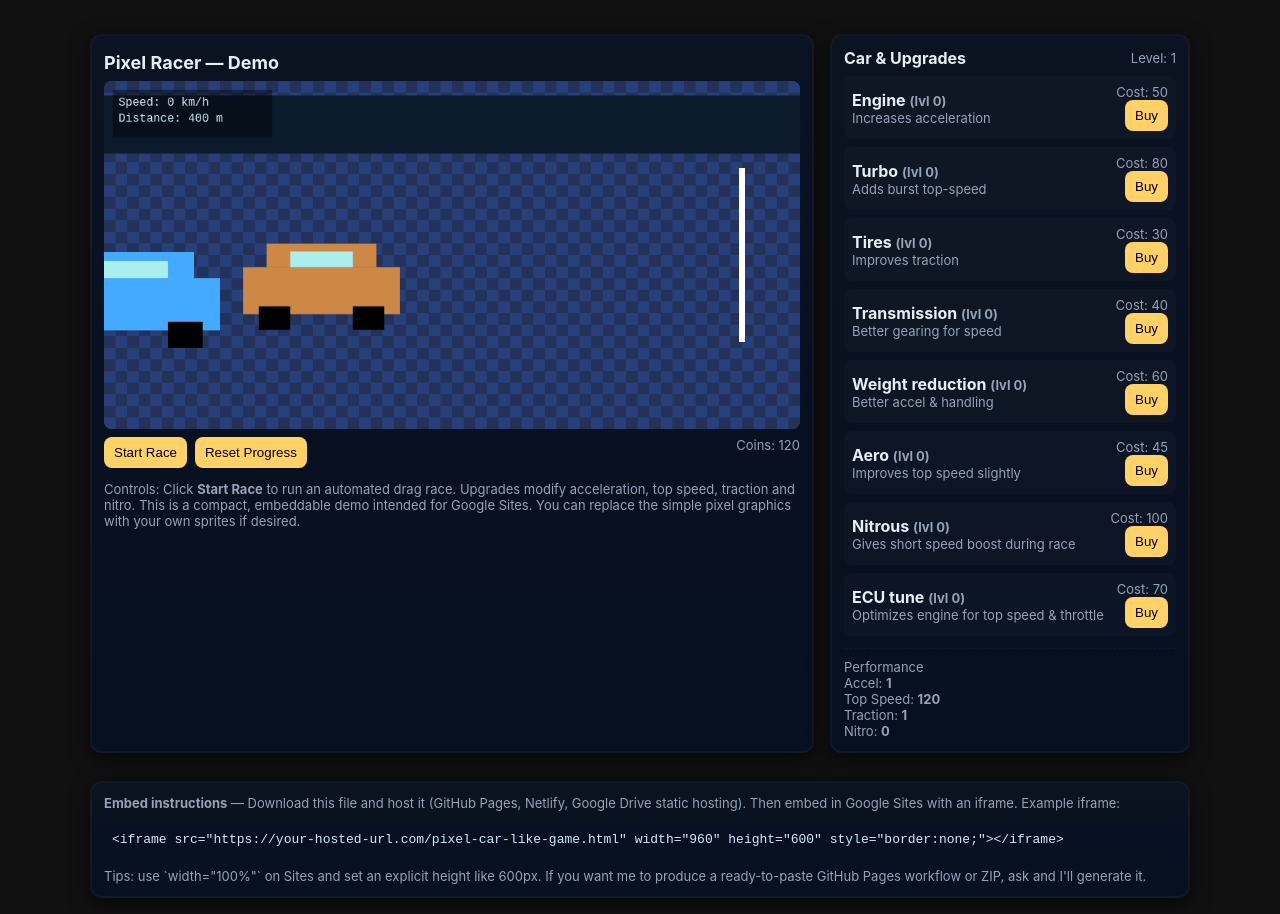
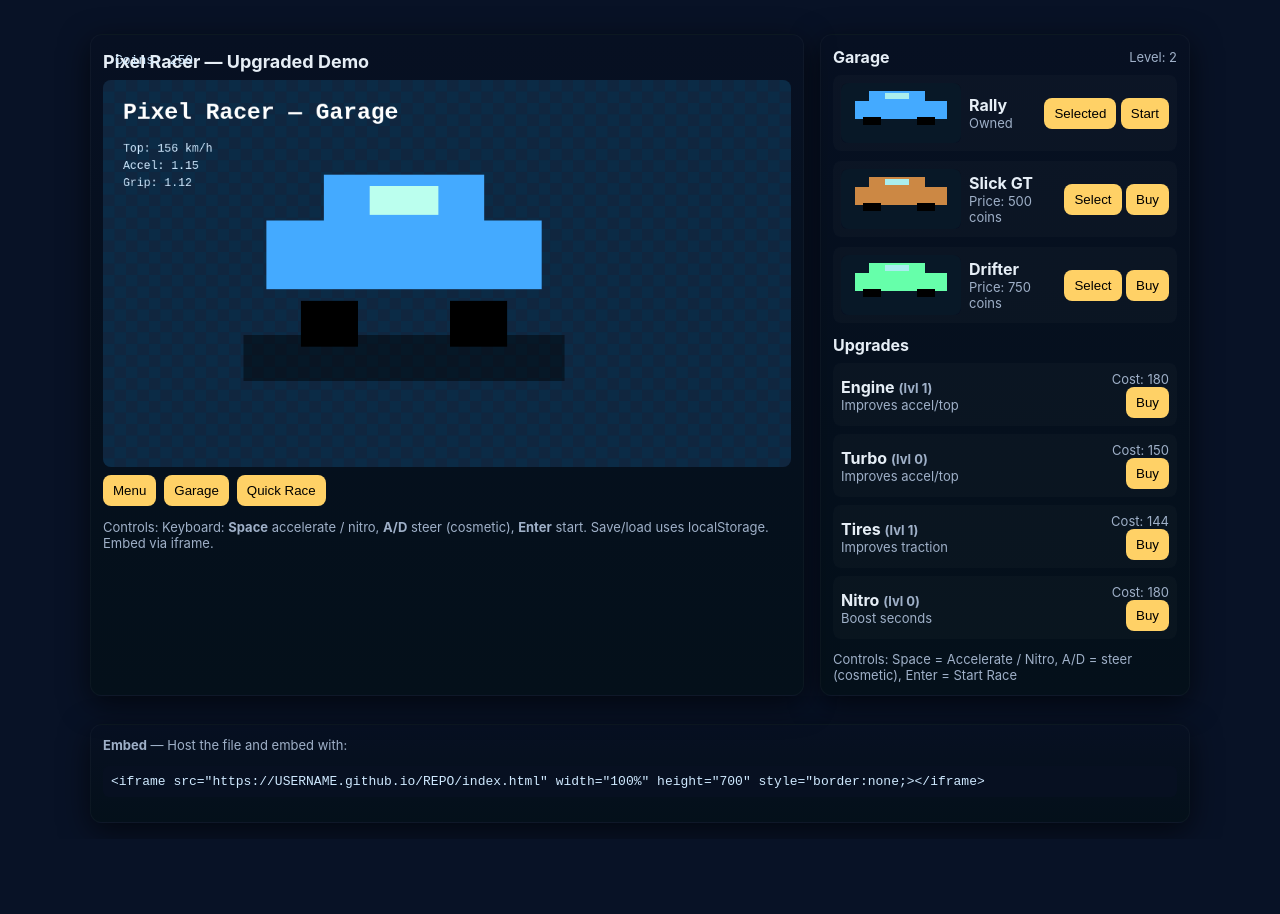
Before and after one commit to willreco1-cpu/pixelracer, a plain HTML site: page index.html in a window 1280 px wide. After the commit the page ends 839 px from the top, so only its background shows below. Drawn offline with Linux system fonts and the light colour scheme.

Commit message:
Update index.html

```diff
--- a/index.html
+++ b/index.html
@@ -3,244 +3,259 @@
 <head>
   <meta charset="utf-8" />
   <meta name="viewport" content="width=device-width,initial-scale=1" />
-  <title>Pixel Racer — lightweight HTML5 game</title>
+  <title>Pixel Racer — Upgraded</title>
   <style>
-    :root{--bg:#111;--panel:#0f1720;--accent:#ffd166;--muted:#94a3b8}
-    html,body{height:100%;margin:0;font-family:Inter, system-ui, -apple-system, 'Segoe UI', Roboto, 'Helvetica Neue', Arial;color:#e6eef6;background:var(--bg)}
-    .wrap{max-width:1100px;margin:18px auto;padding:16px;display:grid;grid-template-columns:1fr 360px;gap:16px}
-    .card{background:linear-gradient(180deg,#0b1220, #071021);border:2px solid rgba(255,255,255,0.03);padding:12px;border-radius:12px;box-shadow:0 6px 20px rgba(0,0,0,0.6)}
-    canvas{width:100%;height:auto;display:block;border-radius:8px;background:#445}
+    :root{--bg:#081226;--panel:#0b1220;--accent:#ffd166;--muted:#9fb0c8}
+    html,body{height:100%;margin:0;font-family:Inter, system-ui, -apple-system,'Segoe UI',Roboto,Arial;color:#e6eef6;background:var(--bg)}
+    .wrap{max-width:1100px;margin:18px auto;padding:16px;display:grid;grid-template-columns:1fr 370px;gap:16px}
+    .card{background:linear-gradient(180deg,#071022,#04101a);border:1px solid rgba(255,255,255,0.03);padding:12px;border-radius:12px;box-shadow:0 8px 30px rgba(0,0,0,0.6)}
+    canvas{width:100%;height:auto;display:block;border-radius:8px;background:#091427}
     h1{margin:4px 0 8px;font-size:18px}
     .controls{display:flex;gap:8px;margin-top:8px}
     button{background:var(--accent);border:none;padding:8px 10px;border-radius:8px;cursor:pointer}
+    .small{font-size:13px;color:var(--muted)}
     .upgrades{margin-top:8px;display:flex;flex-direction:column;gap:8px}
     .upgrade{display:flex;justify-content:space-between;align-items:center;padding:8px;background:rgba(255,255,255,0.02);border-radius:8px}
-    .small{font-size:13px;color:var(--muted)}
+    .menu{display:flex;flex-direction:column;gap:8px}
+    .menu button{background:transparent;border:1px solid rgba(255,255,255,0.06);padding:12px;border-radius:10px;color:#dbeeff;text-align:left}
+    .menu .active{border-color:var(--accent);box-shadow:0 6px 20px rgba(255,209,102,0.06)}
+    .garage-list{display:flex;flex-direction:column;gap:10px;margin-top:8px}
+    .car-card{display:flex;align-items:center;gap:8px;padding:8px;border-radius:8px;background:rgba(255,255,255,0.02)}
     .stat{font-weight:700}
     footer{grid-column:1/-1;color:var(--muted);font-size:13px;margin-top:12px}
+    .hud{position:absolute;left:24px;top:18px;color:#cfe9ff;font-family:monospace}
   </style>
 </head>
 <body>
   <div class="wrap">
-    <div class="card">
-      <h1>Pixel Racer — Demo</h1>
-      <canvas id="game" width="960" height="480"></canvas>
+    <div class="card" style="position:relative;overflow:hidden">
+      <h1>Pixel Racer — Upgraded Demo</h1>
+      <canvas id="game" width="960" height="540"></canvas>
       <div class="controls">
-        <button id="startBtn">Start Race</button>
-        <button id="resetBtn">Reset Progress</button>
+        <button id="btnMenu">Menu</button>
+        <button id="btnGarage">Garage</button>
+        <button id="btnRace">Quick Race</button>
         <div style="flex:1"></div>
-        <div class="small">Coins: <span id="coins">0</span></div>
+        <div class="small hud">Coins: <span id="coins">0</span></div>
       </div>
-      <p class="small">Controls: Click <strong>Start Race</strong> to run an automated drag race. Upgrades modify acceleration, top speed, traction and nitro. This is a compact, embeddable demo intended for Google Sites. You can replace the simple pixel graphics with your own sprites if desired.</p>
+      <p class="small">Controls: Keyboard: <strong>Space</strong> accelerate / nitro, <strong>A/D</strong> steer (cosmetic), <strong>Enter</strong> start. Save/load uses localStorage. Embed via iframe.</p>
     </div>
 
     <div class="card">
-      <div style="display:flex;justify-content:space-between;align-items:center"><strong>Car & Upgrades</strong><span class="small">Level: <span id="carLevel">1</span></span></div>
-      <div class="upgrades" id="upgrades"></div>
-      <div style="margin-top:12px;border-top:1px dashed rgba(255,255,255,0.03);padding-top:10px">
-        <div class="small">Performance
-          <div>Accel: <span id="statAccel" class="stat">1.00</span></div>
-          <div>Top Speed: <span id="statTop" class="stat">120</span></div>
-          <div>Traction: <span id="statGrip" class="stat">1.00</span></div>
-          <div>Nitro: <span id="statNitro" class="stat">0</span></div>
-        </div>
-      </div>
+      <div id="uiArea"></div>
     </div>
 
     <footer class="card">
-      <strong>Embed instructions</strong> — Download this file and host it (GitHub Pages, Netlify, Google Drive static hosting). Then embed in Google Sites with an iframe. Example iframe:
-      <pre style="background:#071021;padding:8px;border-radius:6px;color:#cfe9ff;overflow:auto">&lt;iframe src="https://your-hosted-url.com/pixel-car-like-game.html" width="960" height="600" style="border:none;"&gt;&lt;/iframe&gt;</pre>
-      Tips: use `width="100%"` on Sites and set an explicit height like 600px. If you want me to produce a ready-to-paste GitHub Pages workflow or ZIP, ask and I'll generate it.
+      <strong>Embed</strong> — Host the file and embed with:
+      <pre style="background:#071021;padding:8px;border-radius:6px;color:#cfe9ff;overflow:auto">&lt;iframe src="https://USERNAME.github.io/REPO/index.html" width="100%" height="700" style="border:none;&gt;&lt;/iframe&gt;</pre>
     </footer>
   </div>
 
 <script>
-  // --- Simple pixel-style drag-racer demo with upgrades ---
+// -----------------------------
+// Pixel Racer — Upgraded Single-file Game
+// Features: Menu system, Garage, Quick Race, Multiple cars, upgrades, save
+// -----------------------------
+
 const canvas = document.getElementById('game');
-  const ctx = canvas.getContext('2d');
-  ctx.imageSmoothingEnabled = false; // pixelated look
+const ctx = canvas.getContext('2d'); ctx.imageSmoothingEnabled = false;
+const uiArea = document.getElementById('uiArea');
+const coinsEl = document.getElementById('coins');
+const SAVE_KEY = 'pixel_racer_upgraded_v1';
 
-  // Game state persisted to localStorage
-  const SAVE_KEY = 'pixel_racer_demo_v1';
+// ----- Game state -----
 let state = {
-    coins: 120,
-    carLevel: 1,
-    upgrades: {
-      engine: 0,
-      turbo: 0,
-      tires: 0,
-      trans: 0,
-      weight: 0,
-      aero: 0,
-      nitro: 0,
-      ecu: 0
-    }
+  coins: 250,
+  selectedCar: 'rally',
+  cars: {
+    rally: {name:'Rally', color:'#4af', owned:true},
+    slick: {name:'Slick GT', color:'#c84', owned:false, price:500},
+    drift: {name:'Drifter', color:'#6fa', owned:false, price:750}
+  },
+  upgrades: { engine:1, turbo:0, tires:1, nitro:0 },
+  garage: {},
+  mode: 'menu'
 };
 
-  // Upgrade definitions (more than typical)
-  const UPGRADE_DEFS = {
-    engine: {name:'Engine', baseCost:50, descr:'Increases acceleration'},
-    turbo:  {name:'Turbo', baseCost:80, descr:'Adds burst top-speed'},
-    tires:  {name:'Tires', baseCost:30, descr:'Improves traction'},
-    trans:  {name:'Transmission', baseCost:40, descr:'Better gearing for speed'},
-    weight: {name:'Weight reduction', baseCost:60, descr:'Better accel & handling'},
-    aero:   {name:'Aero', baseCost:45, descr:'Improves top speed slightly'},
-    nitro:  {name:'Nitrous', baseCost:100, descr:'Gives short speed boost during race'},
-    ecu:    {name:'ECU tune', baseCost:70, descr:'Optimizes engine for top speed & throttle'}
+// ----- Car templates -----
+const CAR_TEMPLATES = {
+  rally: {accel:1.0, top:150, grip:1.0},
+  slick: {accel:0.9, top:180, grip:0.95},
+  drift: {accel:1.05, top:140, grip:1.1}
 };
 
-  function load() {
-    try{
-      const raw = localStorage.getItem(SAVE_KEY);
-      if(raw) Object.assign(state, JSON.parse(raw));
-    }catch(e){}
+// ----- UI / Menus -----
+function buildUI(){
+  uiArea.innerHTML = '';
+  const menu = document.createElement('div'); menu.className='menu';
+  // Header
+  const hdr = document.createElement('div'); hdr.style.display='flex'; hdr.style.justifyContent='space-between'; hdr.style.alignItems='center';
+  hdr.innerHTML = `<strong>Garage</strong><span class="small">Level: ${getCarLevel()}</span>`;
+  uiArea.appendChild(hdr);
+
+  // Car selector / garage
+  const garageBox = document.createElement('div'); garageBox.className='garage-list';
+  for(const key of Object.keys(state.cars)){
+    const c = state.cars[key];
+    const card = document.createElement('div'); card.className='car-card';
+    card.innerHTML = `<div style="width:120px;height:60px;background:linear-gradient(180deg,#0b1220,#071022);border-radius:6px;display:flex;align-items:center;justify-content:center"><canvas data-canvas="${key}" width="120" height="60" style="image-rendering:pixelated"></canvas></div>
+      <div style="flex:1"><div style="font-weight:700">${c.name}</div><div class="small">${c.owned? 'Owned' : 'Price: ' + (c.price||0) + ' coins'}</div></div>
+      <div style="text-align:right"><button data-select="${key}">${state.selectedCar===key? 'Selected':'Select'}</button>
+      ${c.owned? '<button data-start="'+key+'">Start</button>':'<button data-buy="'+key+'">Buy</button>'}
+      </div>`;
+    garageBox.appendChild(card);
   }
-  function save(){ localStorage.setItem(SAVE_KEY, JSON.stringify(state)); }
+  uiArea.appendChild(garageBox);
 
-  // UI build
-  const upgradesDiv = document.getElementById('upgrades');
-  function buildUI(){
-    upgradesDiv.innerHTML = '';
-    for(const k of Object.keys(UPGRADE_DEFS)){
-      const def = UPGRADE_DEFS[k];
-      const level = state.upgrades[k] || 0;
-      const cost = Math.round(def.baseCost * Math.pow(1.8, level));
+  // Upgrades
+  const upgradesBox = document.createElement('div'); upgradesBox.style.marginTop='12px';
+  upgradesBox.innerHTML = '<strong>Upgrades</strong>';
+  const upList = document.createElement('div'); upList.className='upgrades';
+  const defs = {engine:{name:'Engine', base:100}, turbo:{name:'Turbo', base:150}, tires:{name:'Tires', base:80}, nitro:{name:'Nitro', base:180}};
+  for(const k in defs){
+    const lvl = state.upgrades[k]||0;
+    const cost = Math.round(defs[k].base * Math.pow(1.8, lvl));
     const row = document.createElement('div'); row.className='upgrade';
-      row.innerHTML = `<div>
-        <div style=\"font-weight:700\">${def.name} <span class=\"small\">(lvl ${level})</span></div>
-        <div class=\"small\">${def.descr}</div>
-      </div>
-      <div style=\"text-align:right\"><div class=\"small\">Cost: ${cost}</div>
-      <button data-upg=\"${k}\">Buy</button></div>`;
-      upgradesDiv.appendChild(row);
-      row.querySelector('button').onclick = ()=>{ buyUpgrade(k); };
+    row.innerHTML = `<div><div style="font-weight:700">${defs[k].name} <span class="small">(lvl ${lvl})</span></div><div class="small">${k==='nitro'? 'Boost seconds':'Improves '+(k==='tires'?'traction':'accel/top')}</div></div>
+      <div style="text-align:right"><div class="small">Cost: ${cost}</div><button data-buyup="${k}">Buy</button></div>`;
+    upList.appendChild(row);
   }
-    document.getElementById('coins').textContent = state.coins;
-    document.getElementById('carLevel').textContent = state.carLevel;
-    updateStatsDisplay();
+  upgradesBox.appendChild(upList);
+  uiArea.appendChild(upgradesBox);
+
+  // Controls (keyboard instructions)
+  const ctrl = document.createElement('div'); ctrl.style.marginTop='12px'; ctrl.innerHTML = '<div class="small">Controls: Space = Accelerate / Nitro, A/D = steer (cosmetic), Enter = Start Race</div>';
+  uiArea.appendChild(ctrl);
+
+  // wire up buttons
+  uiArea.querySelectorAll('button[data-select]').forEach(b=>b.onclick = ()=>{ state.selectedCar = b.getAttribute('data-select'); save(); buildUI(); });
+  uiArea.querySelectorAll('button[data-buy]').forEach(b=>{ b.onclick = ()=>{ const k=b.getAttribute('data-buy'); buyCar(k); } });
+  uiArea.querySelectorAll('button[data-start]').forEach(b=>{ b.onclick = ()=>{ startRace({mode:'quick'}); } });
+  uiArea.querySelectorAll('button[data-buyup]').forEach(b=>{ b.onclick = ()=>{ const k=b.getAttribute('data-buyup'); buyUpgrade(k); } });
+
+  // render tiny car previews on canvases
+  uiArea.querySelectorAll('canvas[data-canvas]').forEach(cv=>{ const key = cv.getAttribute('data-canvas'); const g = cv.getContext('2d'); g.imageSmoothingEnabled=false; renderSmallCar(g,cv.width,cv.height, state.cars[key].color||CAR_TEMPLATES[key].color || '#fff'); });
+
+  coinsEl.textContent = state.coins;
 }
 
-  function buyUpgrade(key){
-    const def = UPGRADE_DEFS[key];
-    const lvl = state.upgrades[key];
-    const cost = Math.round(def.baseCost * Math.pow(1.8, lvl));
-    if(state.coins < cost) return alert('Not enough coins');
-    state.coins -= cost;
-    state.upgrades[key] = lvl + 1;
-    state.carLevel = Math.floor(Object.values(state.upgrades).reduce((a,b)=>a+b,0)/2)+1;
-    save(); buildUI();
+function getCarLevel(){ return Math.floor((state.upgrades.engine + state.upgrades.tires + state.upgrades.turbo + state.upgrades.nitro)/2)+1 }
+
+function buyCar(key){ const c = state.cars[key]; if(state.coins >= (c.price||0)){ state.coins -= c.price; c.owned = true; state.selectedCar = key; save(); buildUI(); } else alert('Not enough coins'); }
+function buyUpgrade(key){ const defs = {engine:100,turbo:150,tires:80,nitro:180}; const lvl = state.upgrades[key]||0; const cost = Math.round(defs[key]*Math.pow(1.8,lvl)); if(state.coins < cost) return alert('Not enough coins'); state.coins -= cost; state.upgrades[key]=lvl+1; save(); buildUI(); }
+
+// ----- Persistence -----
+function load(){ try{ const raw = localStorage.getItem(SAVE_KEY); if(raw){ const s = JSON.parse(raw); state = Object.assign(state, s); } }catch(e){} }
+function save(){ try{ localStorage.setItem(SAVE_KEY, JSON.stringify(state)); }catch(e){} }
+
+// ----- Rendering helpers -----
+function renderSmallCar(g,w,h,color){ g.clearRect(0,0,w,h); g.fillStyle='#081827'; g.fillRect(0,0,w,h); // background
+  g.fillStyle=color; g.fillRect(14,18,92,18); g.fillRect(28,8,56,10); g.fillStyle='#000'; g.fillRect(22,34,18,8); g.fillRect(76,34,18,8); g.fillStyle='#aee'; g.fillRect(44,10,24,6); }
+
+// ----- Race simulation -----
+let race = null;
+function computeStatsForSelected(){ const tpl = CAR_TEMPLATES[state.selectedCar]; const u = state.upgrades; let accel = tpl.accel * (1 + u.engine*0.15 + u.nitro*0.03); let top = tpl.top + u.turbo*12 + u.engine*6 + u.nitro*3; let grip = tpl.grip * (1 + u.tires*0.12); return {accel:accel, top:top, grip:grip, nitro:u.nitro}; }
+
+function startRace(opts={mode:'quick'}){
+  if(race) return; // already running
+  state.mode = 'race'; save();
+  const stats = computeStatsForSelected();
+  race = {distance:800, pos:0, speed:0, t:0, finished:false, boost:stats.nitro*2, playerColor: state.cars[state.selectedCar].color||'#4af', opponentColor:'#c84', stats};
+  // opponent scaled
+  race.opponent = {pos:0,speed:0,skill:0.9 + Math.random()*0.2};
+  loop();
 }
 
-  // Compute performance from upgrades
-  function computeStats(){
-    const u = state.upgrades;
-    // base stats
-    let accel = 1.0 + u.engine*0.25 + u.weight*0.12 + u.ecu*0.1 + u.trans*0.05;
-    let top = 120 + u.turbo*10 + u.trans*8 + u.aero*6 + u.ecu*5;
-    let grip = 1.0 + u.tires*0.15 + u.weight*0.05;
-    let nitro = u.nitro; // nitro levels give seconds of boost
-    // small diminishing returns
-    accel *= 1 - Math.min(0.15, u.engine*0.01);
-    return {accel:parseFloat(accel.toFixed(2)), top:Math.round(top), grip:parseFloat(grip.toFixed(2)), nitro:nitro};
+function endRace(win){ race = null; state.coins += win? Math.round(100 + Math.random()*120 + getCarLevel()*20) : Math.round(20 + Math.random()*30); save(); buildUI(); }
+
+// input
+const input = {acc:false,left:false,right:false,start:false};
+window.addEventListener('keydown', (e)=>{ if(e.code==='Space'){ input.acc=true; e.preventDefault(); } if(e.key==='a' || e.key==='A') input.left=true; if(e.key==='d' || e.key==='D') input.right=true; if(e.key==='Enter') { if(!race) startRace(); } });
+window.addEventListener('keyup',(e)=>{ if(e.code==='Space'){ input.acc=false; } if(e.key==='a' || e.key==='A') input.left=false; if(e.key==='d' || e.key==='D') input.right=false; });
+
+// draw loop
+function loop(){ if(!race) { drawMenu(); return; }
+  const dt = 1/60;
+  race.t += dt;
+  // player accel
+  if(input.acc){ race.speed += race.stats.accel * dt * 120; } else { race.speed += race.stats.accel * 0.3 * dt * 120; }
+  // cap
+  const cap = race.stats.top + (input.acc && race.boost>0 ? 60 : 0);
+  if(race.speed > cap) race.speed = race.speed - (race.speed-cap)*0.2;
+  race.speed *= 0.996;
+  race.pos += race.speed * dt;
+  // handle boost use
+  if(input.acc && race.boost>0 && race.speed > race.stats.top*0.7){ race.boost -= dt*1; }
+
+  // opponent simple AI
+  const oppAcc = race.opponent.skill * (1 + Math.sin(race.t*1.5)*0.04);
+  race.opponent.speed += oppAcc * dt * 110;
+  const oppCap = race.stats.top * (0.95 + Math.random()*0.08);
+  if(race.opponent.speed > oppCap) race.opponent.speed = race.opponent.speed - (race.opponent.speed-oppCap)*0.2;
+  race.opponent.speed *= 0.995; race.opponent.pos += race.opponent.speed * dt;
+
+  if(race.pos >= race.distance || race.opponent.pos >= race.distance){ race.finished=true; const win = race.pos >= race.opponent.pos; endRace(win); }
+  drawRace(); requestAnimationFrame(loop);
 }
 
-  function updateStatsDisplay(){
-    const s = computeStats();
-    document.getElementById('statAccel').textContent = s.accel;
-    document.getElementById('statTop').textContent = s.top;
-    document.getElementById('statGrip').textContent = s.grip;
-    document.getElementById('statNitro').textContent = s.nitro;
+function drawMenu(){ // idle background + small car preview
+  ctx.fillStyle='#081828'; ctx.fillRect(0,0,canvas.width,canvas.height);
+  // checker track tiles
+  for(let x=0;x<canvas.width;x+=16){ for(let y=0;y<canvas.height;y+=16){ ctx.fillStyle = ((x+y)%32===0)? '#10263f' : '#0b2b46'; ctx.fillRect(x,y,16,16); }}
+  // big title
+  ctx.fillStyle='#fff'; ctx.font='bold 32px monospace'; ctx.fillText('Pixel Racer — Garage',28,54);
+  // draw selected car
+  const stats = computeStatsForSelected();
+  drawPixelCar(420,260,1.6,state.cars[state.selectedCar].color||'#4af');
+  // draw stats
+  ctx.fillStyle='#cfe9ff'; ctx.font='16px monospace'; ctx.fillText('Top: '+Math.round(stats.top)+' km/h',28,100); ctx.fillText('Accel: '+stats.accel.toFixed(2),28,124); ctx.fillText('Grip: '+stats.grip.toFixed(2),28,148);
 }
 
-  // Simple automated drag race simulation
-  let running = false;
-  document.getElementById('startBtn').onclick = ()=>{ if(!running) startRace(); };
-  document.getElementById('resetBtn').onclick = ()=>{ if(confirm('Reset progress?')){ localStorage.removeItem(SAVE_KEY); location.reload(); }};
+function drawRace(){ // background
+  ctx.fillStyle='#081827'; ctx.fillRect(0,0,canvas.width,canvas.height);
+  // city skyline
+  ctx.fillStyle='#06233a'; ctx.fillRect(0,0,canvas.width,120);
+  for(let x=0;x<canvas.width;x+=32){ ctx.fillStyle = '#033'; ctx.fillRect(x+8,40 + ((x/32)%3)*6,16,80); }
+  // road
+  ctx.fillStyle='#1b2b3b'; ctx.fillRect(0,180,canvas.width,220);
+  // lane markings
+  ctx.fillStyle='#fff'; for(let x=0;x<canvas.width;x+=60){ ctx.fillRect(x+20,280,30,6); }
+  // finish line (right)
+  const finishX = canvas.width - 120;
+  ctx.fillStyle='#fff'; ctx.fillRect(finishX,200,6,200);
 
-  function startRace(){
-    running = true; document.getElementById('startBtn').disabled = true;
-    const stats = computeStats();
-    const race = {distance: 400, pos:0, speed:0, t:0, finished:false, boostLeft: stats.nitro*2};
-    const dt = 1/60;
-    const resultLog = [];
+  // opponent and player positions mapped to screen
+  const px = 120 + (canvas.width - 260) * (Math.min(race.pos, race.distance)/race.distance);
+  const ox = 120 + (canvas.width - 260) * (Math.min(race.opponent.pos, race.distance)/race.distance);
+  drawPixelCar(ox,320,1.0,race.opponentColor);
+  drawPixelCar(px,360,1.1,race.playerColor);
 
-    function step(){
-      if(race.finished){ running=false; document.getElementById('startBtn').disabled=false; return; }
-      race.t += dt;
-      // acceleration influenced by accel, but less if near top speed
-      const desiredAccel = stats.accel * (1 + Math.random()*0.06 - 0.03);
-      race.speed += desiredAccel * dt * 60; // scale
-      // top speed cap
-      const cap = stats.top + (race.boostLeft>0?60:0) + (state.upgrades.turbo*4);
-      if(race.speed > cap) race.speed = race.speed - (race.speed-cap)*0.2;
-      // friction/traction
-      race.speed *= 0.995 - (0.001*(stats.grip-1));
-      race.pos += race.speed * dt;
-      // auto-use nitro when below 100m and has boost
-      if(race.pos > 150 && race.boostLeft>0){ race.boostLeft -= dt*1; }
-      if(race.pos >= race.distance){ race.finished=true; onFinish(race); }
-      drawRace(race);
-      requestAnimationFrame(step);
-    }
-    requestAnimationFrame(step);
+  // HUD
+  ctx.fillStyle='rgba(0,0,0,0.45)'; ctx.fillRect(12,12,260,88);
+  ctx.fillStyle='#cfe9ff'; ctx.font='16px monospace'; ctx.fillText('Speed: '+Math.round(race.speed)+' km/h',20,36);
+  ctx.fillText('Distance left: '+Math.max(0,Math.round(race.distance - race.pos))+' m',20,60);
+  ctx.fillText('Opponent: '+Math.round(race.opponent.pos)+' m',20,84);
+  // nitro bar
+  ctx.fillStyle='#222'; ctx.fillRect(12,100,200,8); ctx.fillStyle='#ffd166'; ctx.fillRect(12,100,Math.max(0, (race.boost/(state.upgrades.nitro*2||1))) * 200,8);
 }
 
-  function onFinish(r){
-    const reward = Math.round(50 + Math.random()*80 + state.carLevel*12 + Object.values(state.upgrades).reduce((a,b)=>a+b,0)*6);
-    state.coins += reward; save(); buildUI();
-    // little celebration
-    const ctx = canvas.getContext('2d');
-    ctx.fillStyle='rgba(0,0,0,0.5)'; ctx.fillRect(0,0,canvas.width,canvas.height);
-    ctx.fillStyle='#fff'; ctx.font='28px monospace'; ctx.fillText('Race finished! You earned ' + reward + ' coins',40,240);
-  }
+function drawPixelCar(x,y,scale,color){ const s = 5*scale; ctx.save(); ctx.translate(x,y); ctx.scale(1,1);
+  // shadow
+  ctx.fillStyle='rgba(0,0,0,0.45)'; ctx.fillRect(-28*s,12*s,56*s,8*s);
+  // body
+  ctx.fillStyle=color; ctx.fillRect(-24*s,-8*s,48*s,12*s); ctx.fillRect(-14*s,-16*s,28*s,8*s);
+  // wheels
+  ctx.fillStyle='#000'; ctx.fillRect(-18*s,6*s,10*s,8*s); ctx.fillRect(8*s,6*s,10*s,8*s);
+  // windows
+  ctx.fillStyle='#bfe'; ctx.fillRect(-6*s,-14*s,12*s,5*s);
+  ctx.restore(); }
 
-  // --- Rendering ---
-  function drawRace(r){
-    // clear
-    ctx.fillStyle='#202842'; ctx.fillRect(0,0,canvas.width,canvas.height);
-    // track background pixels
-    for(let x=0;x<canvas.width;x+=16){
-      for(let y=0;y<canvas.height;y+=16){
-        if((x+y)%32===0) ctx.fillStyle='#24325a'; else ctx.fillStyle='#27407a';
-        ctx.fillRect(x,y,16,16);
-      }
-    }
-    // draw horizon
-    ctx.fillStyle='#0b1b2b'; ctx.fillRect(0,20,canvas.width,80);
+// ----- init -----
+load(); buildUI(); drawMenu();
 
-    // draw finish line at distance mapping
-    const finishX = 80 + (canvas.width-160) * (400/400);
-    ctx.fillStyle='#fff'; ctx.fillRect(finishX-4,120,8,240);
-    // draw opponent (simple pixel car)
-    drawPixelCar(300, 300, 0.9, '#c84');
-    // draw player's car position as progress bar
-    const progressX = 40 + (canvas.width-160) * ((r.pos%400)/400);
-    drawPixelCar(progressX, 320, 1.0, '#4af');
+// expose some helpers in console
+window.PR = {state, save, load, startRace};
 
-    // HUD
-    ctx.fillStyle='rgba(0,0,0,0.4)'; ctx.fillRect(12,12,220,66);
-    ctx.fillStyle='#cfe9ff'; ctx.font='16px monospace'; ctx.fillText('Speed: ' + Math.round((r.speed||0)) + ' km/h',20,34);
-    ctx.fillText('Distance: ' + Math.max(0,Math.round(400 - (r.pos||0))) + ' m',20,56);
-  }
-
-  function drawPixelCar(x,y,scale,color){
-    const s = 6 * scale;
-    ctx.save(); ctx.translate(x,y); ctx.scale(1,1);
-    // body
-    ctx.fillStyle=color; ctx.fillRect(-20*s,-8*s,40*s,12*s);
-    ctx.fillRect(-14*s,-14*s,28*s,6*s);
-    // wheels
-    ctx.fillStyle='#000'; ctx.fillRect(-16*s,2*s,8*s,6*s); ctx.fillRect(8*s,2*s,8*s,6*s);
-    // windows
-    ctx.fillStyle='#aee'; ctx.fillRect(-8*s,-12*s,16*s,4*s);
-    ctx.restore();
-  }
-
-  // initial setup
-  load(); buildUI(); drawRace({pos:0,speed:0});
-
-  // expose a quick download of save
-  // (not necessary but handy for embedding sites where localStorage persists under that domain)
 </script>
 </body>
 </html>
```
Lines whose indentation alone changed are shown as unchanged.
